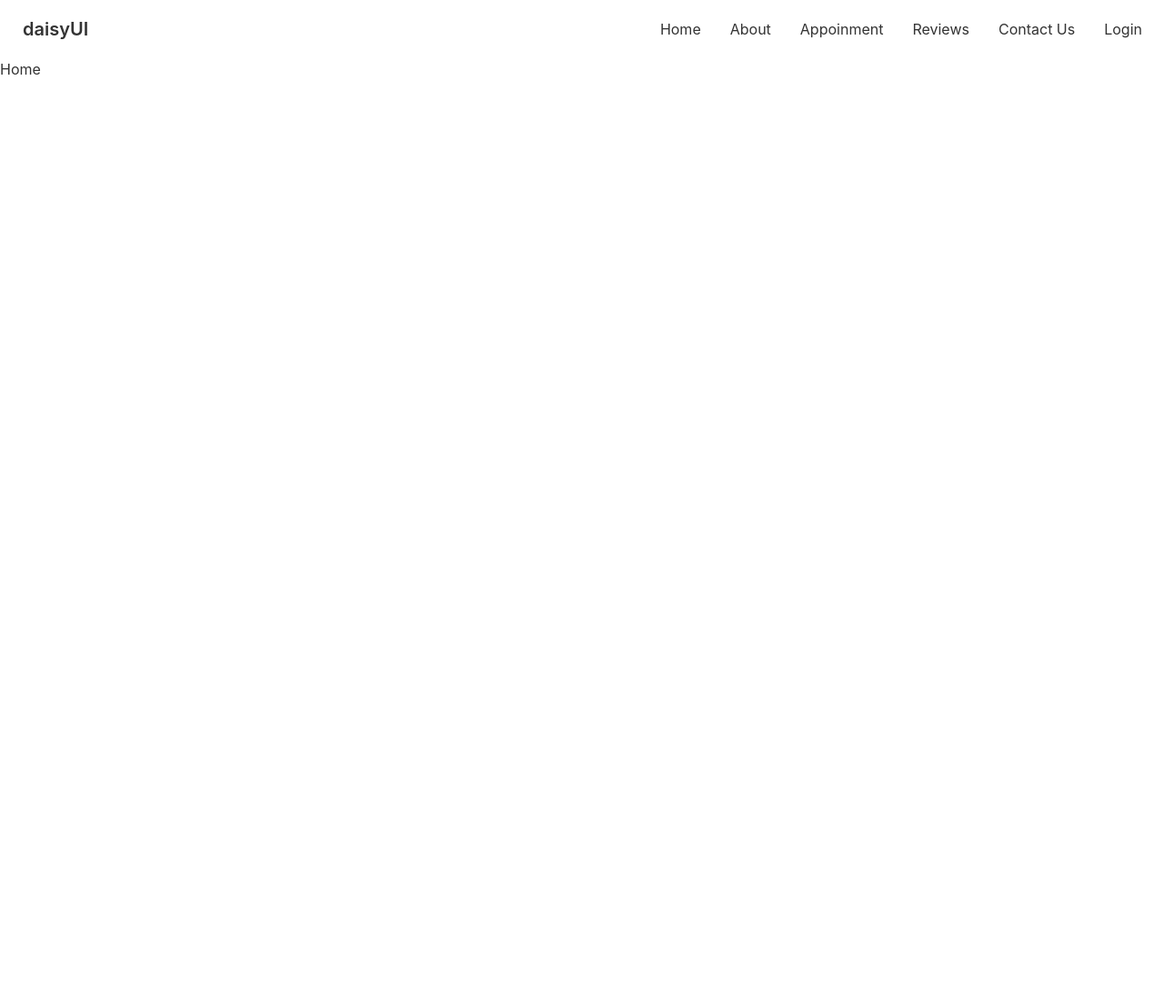
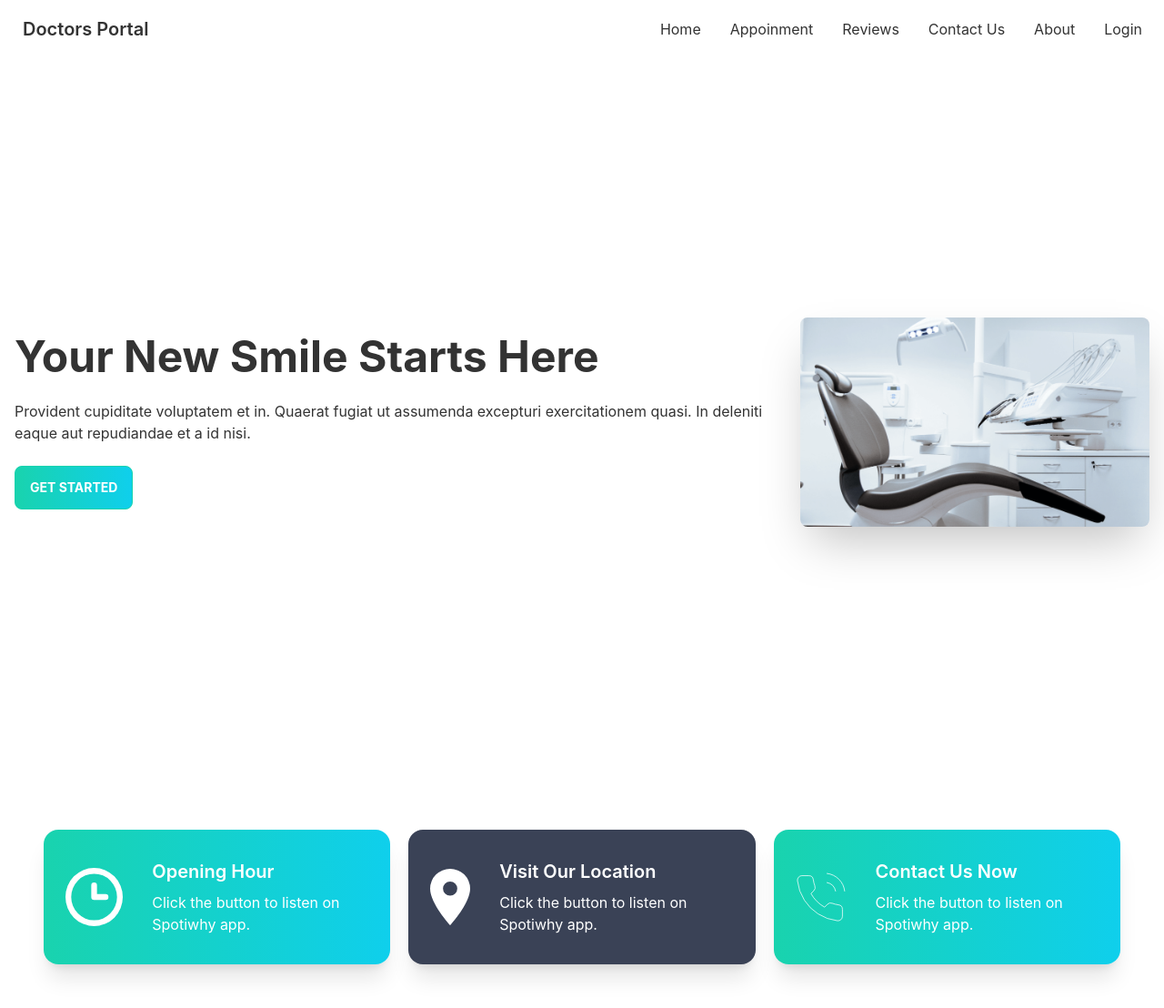
Before and after one commit to AbdMamun1999/doctors-portal-client, a React (Create React App) app: page / in a window 1280 px wide. Shown: the whole page at 91% size. Before the commit the page ends 800 px from the top, so only its background shows below. Built offline with nearby package versions, Linux system fonts and the light colour scheme.

Commit message:
added info component

```diff
--- a/src/App.js
+++ b/src/App.js
@@ -1,6 +1,8 @@
 import { Route, Routes } from 'react-router-dom';
 import './App.css';
+import About from './Pages/About/About';
 import Home from './Pages/Home/Home';
+import Login from './Pages/Login/Login';
 import Navbar from './Pages/Shared/Navbar/Navbar';
 
 function App() {
@@ -9,6 +11,8 @@
       <Navbar></Navbar>
       <Routes>
         <Route path='/' element={<Home></Home>}></Route>
+        <Route path='/about' element={<About></About>}></Route>
+        <Route path='/login' element={<Login></Login>}></Route>
       </Routes>
     </div>
   );
--- /dev/null
+++ b/src/Pages/About/About.js
@@ -0,0 +1,11 @@
+import React from 'react';
+
+const About = () => {
+    return (
+        <div>
+            <h1>About</h1>
+        </div>
+    );
+};
+
+export default About;
--- /dev/null
+++ b/src/Pages/Home/Banner.js
@@ -0,0 +1,21 @@
+import React from 'react';
+import banner from  '../../assets/images/chair.png'
+
+const Banner = () => {
+    return (
+        <div>
+            <div class="hero min-h-screen">
+                <div class="hero-content flex-col lg:flex-row-reverse">
+                    <img src={banner} class="max-w-sm rounded-lg shadow-2xl" />
+                    <div>
+                        <h1 class="text-5xl font-bold">Your New Smile Starts Here</h1>
+                        <p class="py-6">Provident cupiditate voluptatem et in. Quaerat fugiat ut assumenda excepturi exercitationem quasi. In deleniti eaque aut repudiandae et a id nisi.</p>
+                        <button class="btn btn-secondary uppercase text-white font-bold bg-gradient-to-r from-secondary to-primary">Get Started</button>
+                    </div>
+                </div>
+            </div>
+        </div>
+    );
+};
+
+export default Banner;
--- a/src/Pages/Home/Home.js
+++ b/src/Pages/Home/Home.js
@@ -1,9 +1,12 @@
 import React from 'react';
+import Info from '../Info/Info';
+import Banner from './Banner';
 
 const Home = () => {
     return (
         <div>
-            <h1>Home</h1>
+           <Banner></Banner>
+           <Info>s</Info>
         </div>
     );
 };
--- /dev/null
+++ b/src/Pages/Info/Info.js
@@ -0,0 +1,17 @@
+import React from 'react';
+import InfoCard from '../InfoCard/InfoCard';
+import clock from '../../assets/icons/clock.svg'
+import marker from '../../assets/icons/marker.svg'
+import phone from '../../assets/icons/phone.svg'
+
+const Info = () => {
+    return (
+        <div className='grid grid- lg:grid-cols-3 gap-5 p-12'>
+            <InfoCard img={clock} cardTitle={'Opening Hour'} bgColor={'bg-gradient-to-r from-secondary to-primary'} ></InfoCard>
+            <InfoCard img={marker} cardTitle={'Visit Our Location'} bgColor={'bg-accent'}></InfoCard>
+            <InfoCard img={phone} cardTitle={'Contact Us Now'} bgColor={'bg-gradient-to-r from-secondary to-primary'} ></InfoCard>
+        </div>
+    );
+};
+
+export default Info;
--- /dev/null
+++ b/src/Pages/InfoCard/InfoCard.js
@@ -0,0 +1,15 @@
+import React from 'react';
+
+const InfoCard = ({img,bgColor,cardTitle}) => {
+    return (
+        <div class={`card lg:card-side ${bgColor}  shadow-xl`}>
+            <figure className='pl-6 py-6 '><img src={img} alt="Album"/></figure>
+            <div class="card-body">
+                <h2 class="card-title text-white">{cardTitle}</h2>
+                <p className='text-white'>Click the button to listen on Spotiwhy app.</p>
+            </div>
+        </div>
+    );
+};
+
+export default InfoCard;
--- /dev/null
+++ b/src/Pages/Login/Login.js
@@ -0,0 +1,11 @@
+import React from 'react';
+
+const Login = () => {
+    return (
+        <div>
+            <h2>Login</h2>
+        </div>
+    );
+};
+
+export default Login;
--- a/src/Pages/Shared/Navbar/Navbar.js
+++ b/src/Pages/Shared/Navbar/Navbar.js
@@ -1,6 +1,15 @@
 import React from 'react';
+import { Link } from 'react-router-dom';
 
 const Navbar = () => {
+    const menuItems = <>
+        <li><Link to='/'>Home</Link></li>
+        <li><Link to='/appoinment'>Appoinment</Link></li>
+        <li><Link to='/reviews'>Reviews</Link></li>
+        <li><Link to='/contact'>Contact Us</Link></li>
+        <li><Link to='/about'>About</Link></li>
+        <li><Link to='/login'>Login</Link></li>
+    </>
     return (
         <div>
             <div class="navbar bg-base-100">
@@ -10,24 +19,14 @@
                             <svg xmlns="http://www.w3.org/2000/svg" class="h-5 w-5" fill="none" viewBox="0 0 24 24" stroke="currentColor"><path stroke-linecap="round" stroke-linejoin="round" stroke-width="2" d="M4 6h16M4 12h8m-8 6h16" /></svg>
                         </label>
                         <ul tabindex="0" class="menu menu-compact dropdown-content mt-3 p-2 shadow bg-base-100 rounded-box w-52">
-                            <li><a>Home</a></li>
-                            <li tabindex="0"><a class="justify-between">About</a></li>
-                            <li><a>Appoinment</a></li>
-                            <li><a>Reviews</a></li>
-                            <li><a>Contact Us</a></li>
-                            <li><a>Login</a></li>
+                            {menuItems}
                         </ul>
                     </div>
-                    <a class="btn btn-ghost normal-case text-xl">daisyUI</a>
+                    <a class="btn btn-ghost normal-case text-xl">Doctors Portal</a>
                 </div>
                 <div class="navbar-end hidden lg:flex">
                     <ul class="menu menu-horizontal p-0">
-                        <li><a>Home</a></li>
-                        <li tabindex="0"> <a>About</a></li>
-                        <li><a>Appoinment</a></li>
-                        <li><a>Reviews</a></li>
-                        <li><a>Contact Us</a></li>
-                        <li><a>Login</a></li>
+                        {menuItems}
                     </ul>
                 </div>
             </div>
--- a/tailwind.config.js
+++ b/tailwind.config.js
@@ -10,12 +10,12 @@
           primary: "#0FCFEC",
           secondary: "#19D3AE",
           accent: "#3A4256",
-          neutral: "#3d4451",
+          // neutral: "#3d4451",
           "base-100": "#ffffff",
         },
       },
-      // "dark",
-      // "cupcake",
+    /*   "dark",
+      "cupcake", */
     ],
   },
   plugins: [require("daisyui")],
```
